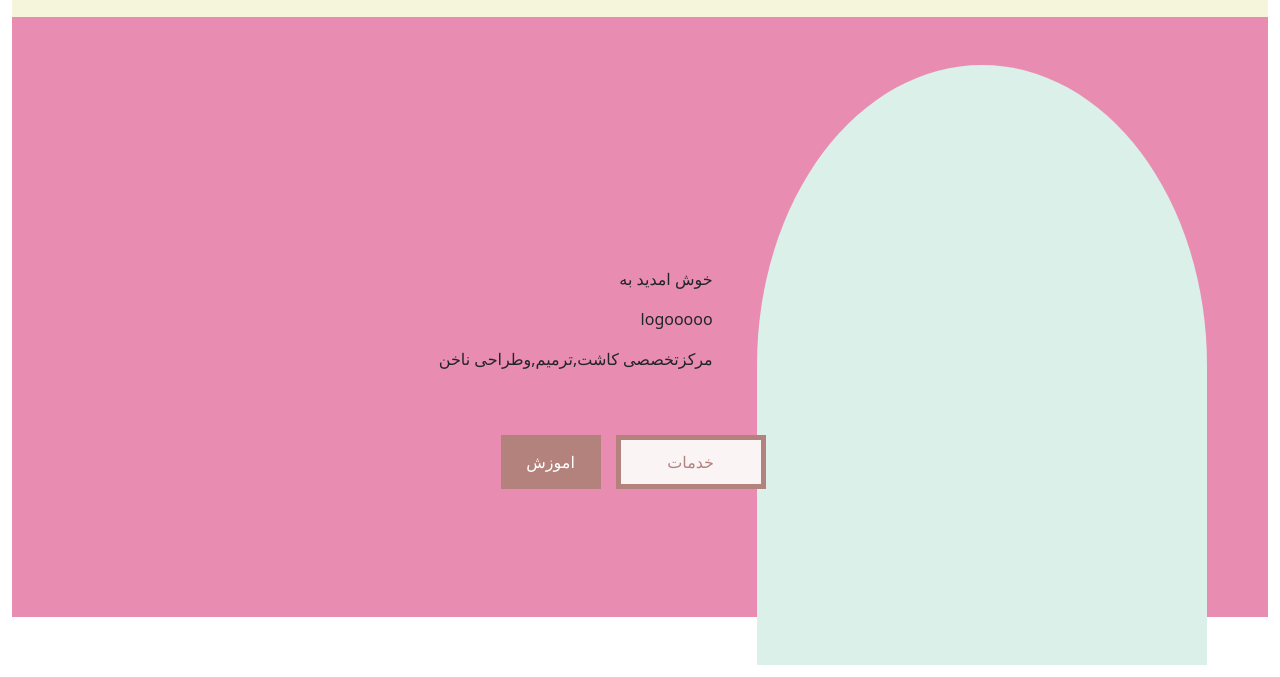
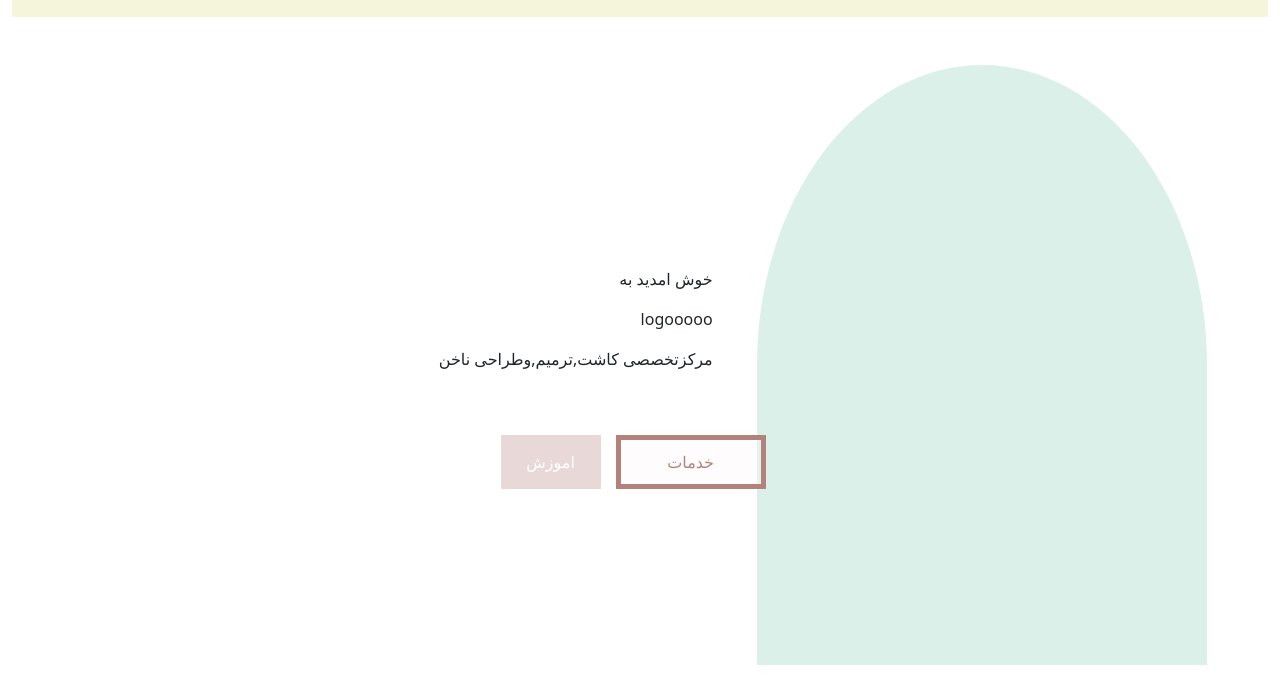
Before and after one commit to Shiva-dindoost/beauty-salonn, a plain HTML site: page index.html in a window 1280 px wide. Shown: the part 123-800 px from the top of the page. Drawn offline with nearby package versions, Linux system fonts and the light colour scheme.

Commit message:
change button

```diff
--- a/index.html
+++ b/index.html
@@ -47,8 +47,8 @@
                         <p>logooooo</p>
                         <p>مرکزتخصصی کاشت,ترمیم,وطراحی ناخن</p>
                         <div class="btn-container position-absolute ">
-                            <button class="header-right-side-btn mt-5 ">خدمات </button>
-                            <button class="header-left-side-btn mt-5">اموزش</button>
+                            <a class="services mt-5 text-center">خدمات </a>
+                            <a class="education mt-5 text-center">اموزش</a>
                         </div>
                     </div>
                 </div>
--- a/style.css
+++ b/style.css
@@ -3,11 +3,16 @@
     padding: 0%;
     direction: rtl;
 }
+/* body{
+    background-image: url(photo/background.png);
+    background-repeat: no-repeat;
 
+    background-size: cover;
+} */
 header {
     height: 700px;
     width: 100%;
-    background-color: rgb(233, 140, 177);
+    /* background-color: rgb(233, 140, 177); */
 }
 
 .top-bar {
@@ -61,19 +66,43 @@ li {
 
 }
 
-.header-right-side-btn {
+.services {
     width: 150px;
     padding: 10px 15px;
     border: 5px solid rgb(179, 130, 125);
-    background-color: rgb(250, 244, 244);
+    background-color: rgba(250, 244, 244,0.3);
     color: rgb(179, 130, 125);
+     text-decoration: none;
+/*
+    padding: 12px 32px;
+    border: 1px solid rgba(255, 255, 255, 0.2);
+    border-radius: 12px;
+    background: rgba(255, 255, 255, 0.1);
+    color: white;
+    backdrop-filter: blur(10px);
+    -webkit-backdrop-filter: blur(10px);
+    box-shadow: 0 4px 12px rgba(0, 0, 0, 0.2);
+    cursor: pointer;
+    transition: all 0.3s ease; */
+
+
+
 }
 
-.header-left-side-btn {
+.services:hover {
+    /* transform: translateY(-4px) scale(1.03); /* انگار میاد جلو و کمی بالا می‌ره */
+    /* box-shadow: 0 10px 20px rgba(0, 0, 0, 0.2); */
+
+    transform: translateY(-4px) scale(1.05);
+    box-shadow: 0 8px 24px rgba(0, 0, 0, 0.4);
+    background: rgba(179, 130, 125, 0.15);
+}
+
+.education {
     width: 100px;
     padding: 15px 15px;
-    background-color: rgb(179, 130, 125);
-    border: none;
+    background-color: rgba(179, 130, 125,0.3);
+    text-decoration: none;
     color: white;
 
 }
@@ -113,8 +142,8 @@ li {
         margin-top: 20px;
     }
 
-    .header-right-side-btn,
-    .header-left-side-btn {
+    .services,
+    .education {
         width: 80%;
         margin: 10px 0;
     }
```
Also changed, not shown: 1 other file.
